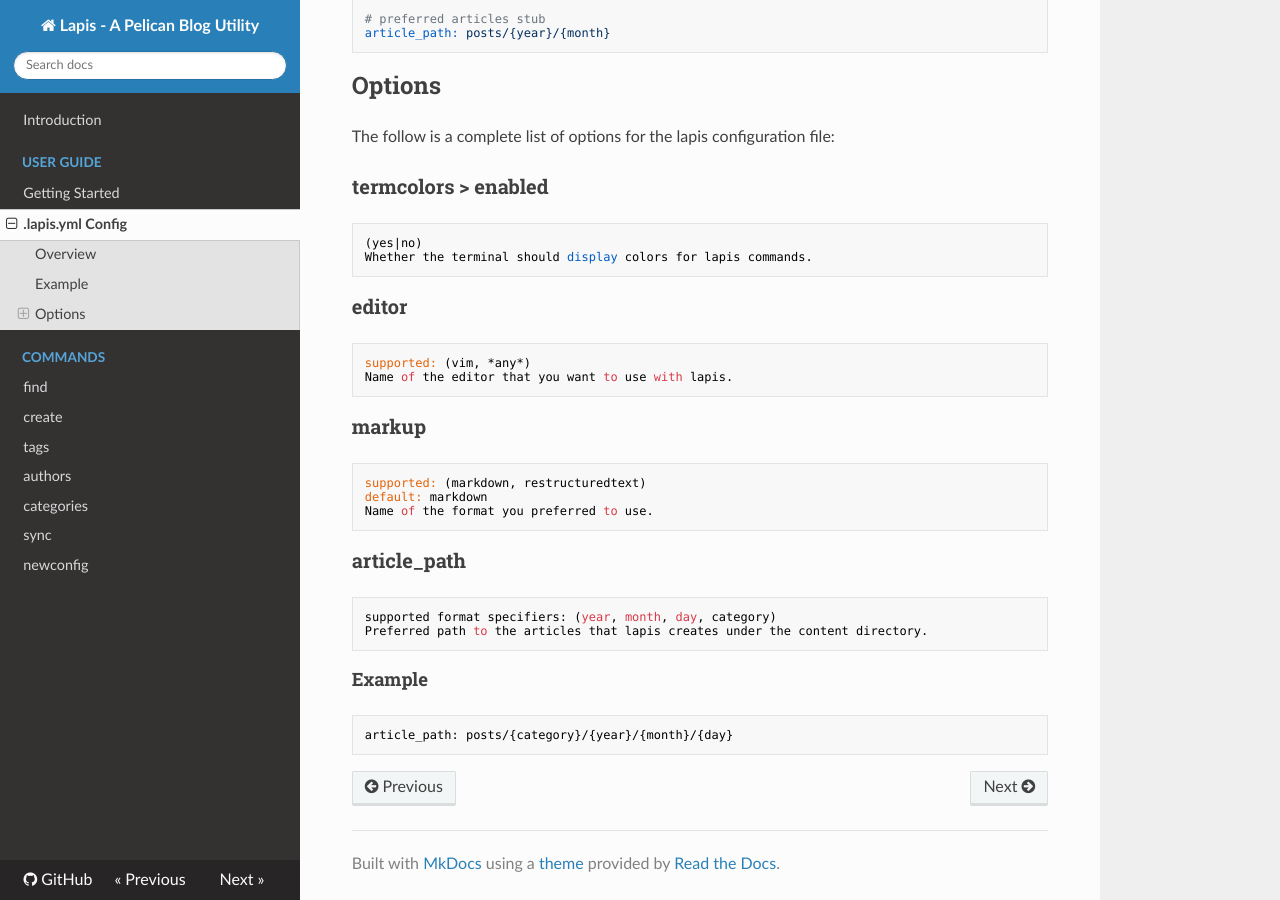
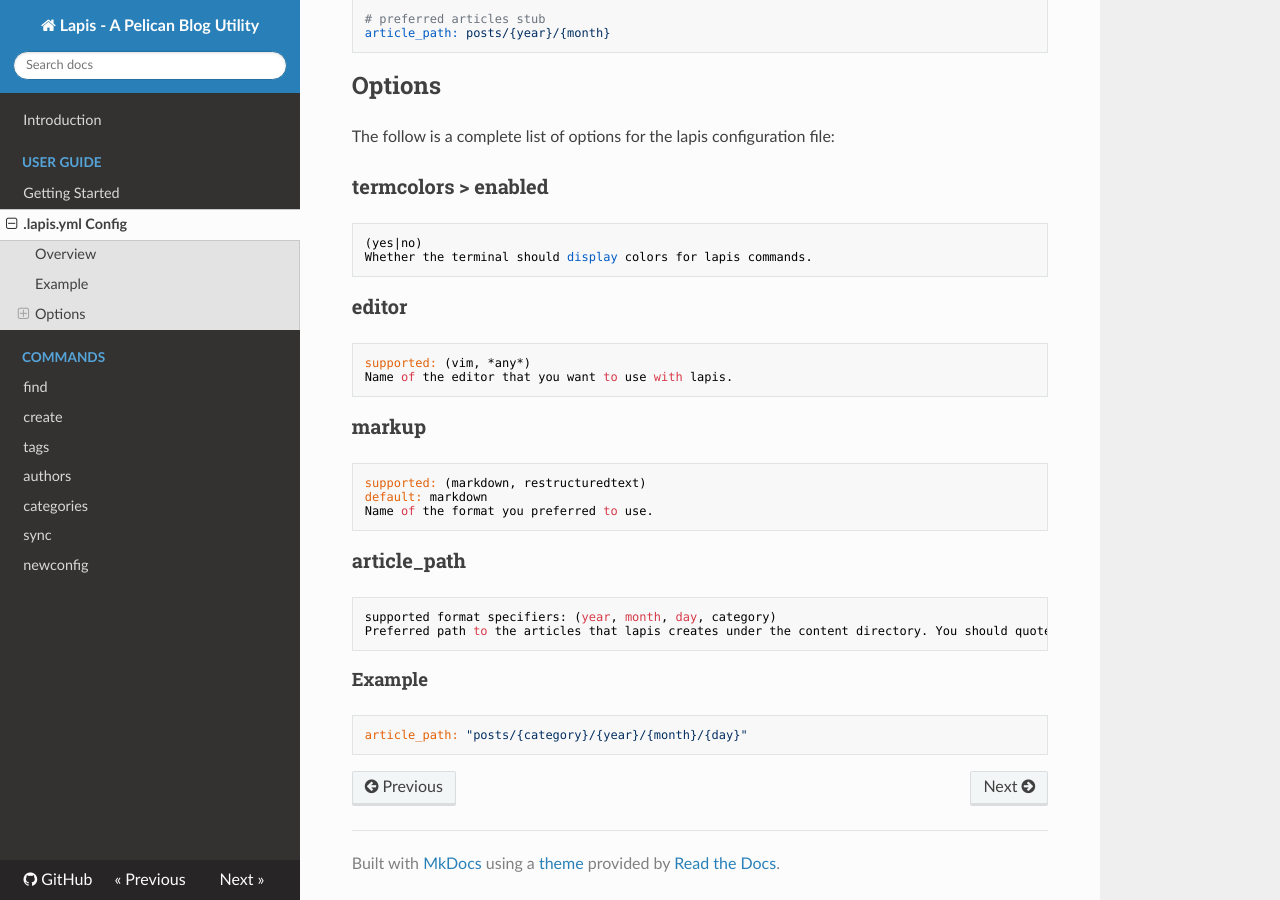
Before and after one commit to dandesousa/lapis, an MkDocs documentation site: the page built from docs/config.md, in a window 1280 px wide and 900 px high, scrolled down 513 px. Built offline with MkDocs 1.6.1, drawn with Linux system fonts in a browser that asks for light colours; nearby versions of some CDN libraries; old or Windows-style settings are respelled for this version of MkDocs.

Commit message:
updating docs to reflect article_path quoting

````diff
--- a/docs/config.md
+++ b/docs/config.md
@@ -46,10 +46,10 @@ The follow is a complete list of options for the lapis configuration file:
 ### **article_path**
 
     supported format specifiers: (year, month, day, category)
-    Preferred path to the articles that lapis creates under the content directory.
+    Preferred path to the articles that lapis creates under the content directory. You should quote this argument to avoid YAML syntax errors.
 
 #### Example
 
 ```
-article_path: posts/{category}/{year}/{month}/{day}
+article_path: "posts/{category}/{year}/{month}/{day}"
 ```
````
